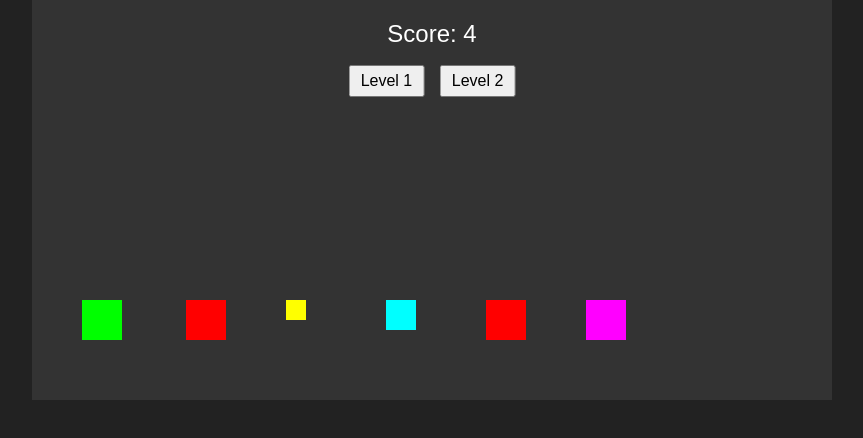
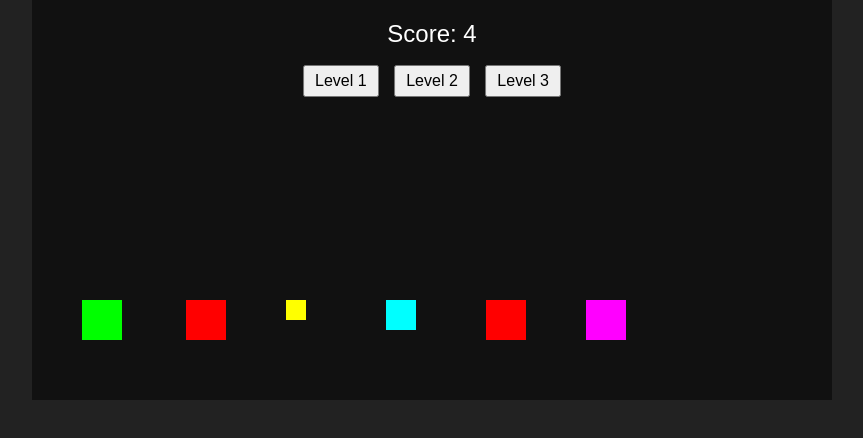
Before and after one commit to TheProtoBoi/what-i-fell-like, a plain HTML site: page index.html in a window 1280 px wide. Shown: the whole page, without its empty margins (208-1071 px from the left). Drawn offline with Linux system fonts and the light colour scheme.

Commit message:
Update title and canvas background color

```diff
--- a/index.html
+++ b/index.html
@@ -3,10 +3,10 @@
 <head>
 <meta charset="UTF-8">
 <meta name="viewport" content="width=device-width, initial-scale=1.0">
-<title>GD Clone with Levels</title>
+<title>Geometry Dash Clone</title>
 <style>
   body { margin: 0; background: #222; overflow: hidden; font-family: sans-serif; }
-  canvas { display: block; margin: auto; background: #333; }
+  canvas { display: block; margin: auto; background: #111; }
   #score { position: absolute; top: 20px; left: 50%; transform: translateX(-50%); color: white; font-size: 24px; }
   #levelSelect { position: absolute; top: 60px; left: 50%; transform: translateX(-50%); color: white; font-size: 20px; }
   button { margin: 5px; padding: 5px 10px; font-size: 16px; }
@@ -17,6 +17,7 @@
 <div id="levelSelect">
   <button onclick="startLevel(0)">Level 1</button>
   <button onclick="startLevel(1)">Level 2</button>
+  <button onclick="startLevel(2)">Level 3</button>
 </div>
 <canvas id="game" width="800" height="400"></canvas>
 <script src="game.js"></script>
```
